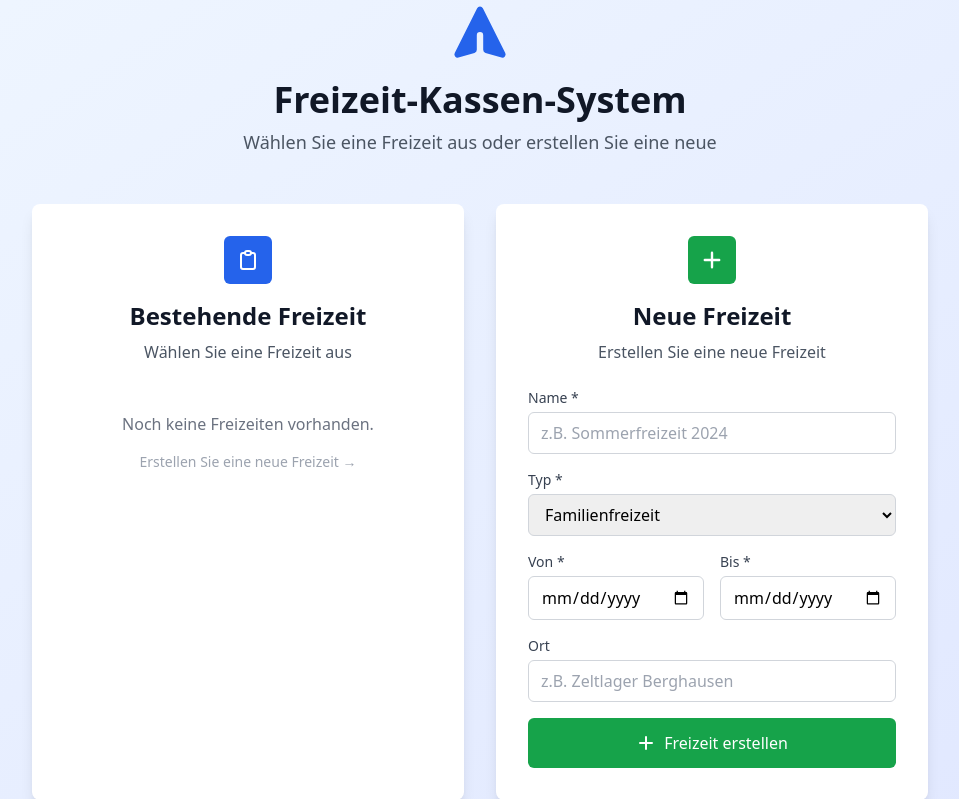
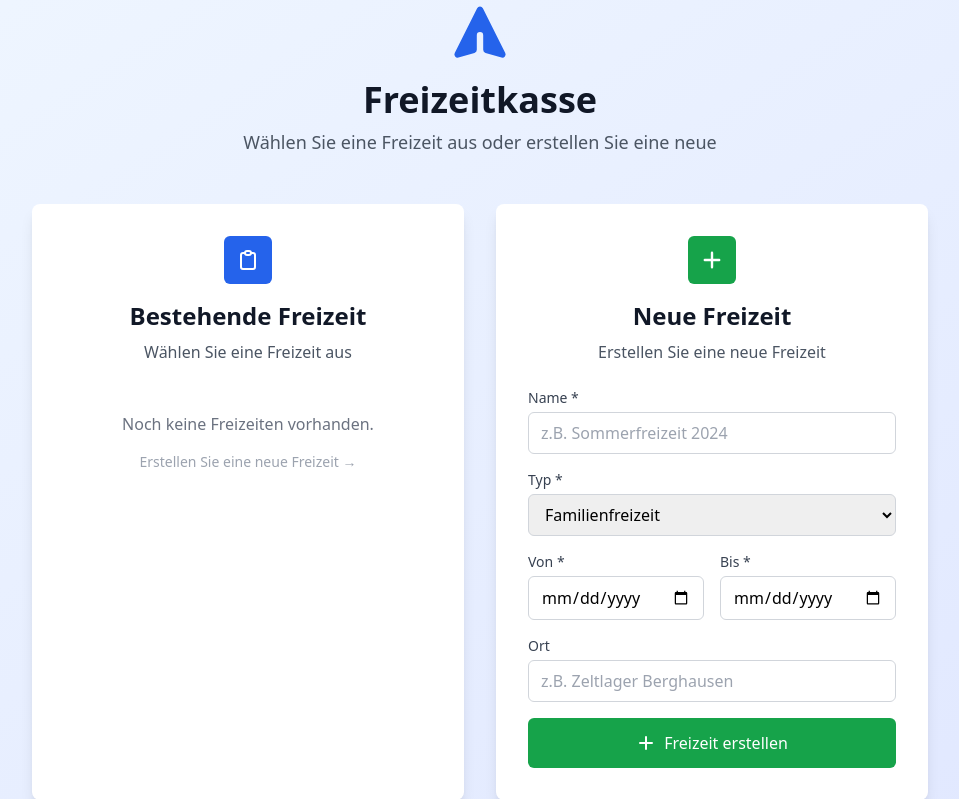
Before and after one commit to ptC7H12/MGBFreizeitplaner, a Python web app: template app/templates/auth/landing.html in a window 1280 px wide. Shown: the top 799 px of the page, without its empty margins (160-1119 px from the left). Run offline with Jinja, Linux system fonts and the light colour scheme; the template is opened without the code that fills it, so the values that code supplies are empty; some libraries are stand-ins or nearby versions.

Commit message:
rename Freizeit-Kassen-System to Freizeitkasse

```diff
--- a/app/models/setting.py
+++ b/app/models/setting.py
@@ -30,7 +30,7 @@ class Setting(Base):
     invoice_footer_text = Column(Text, nullable=True, default="Vielen Dank für Ihre Zahlung!")
 
     # Regelwerk-Einstellungen
-    default_github_repo = Column(String(500), nullable=True, default="https://github.com/ptC7H12/MGBFreizeitplaner/tree/main/rulesets/valid/")
+    default_github_repo = Column(String(500), nullable=True, default="https://raw.githubusercontent.com/ptC7H12/MGBFreizeitplaner/refs/heads/main/rulesets/valid/")
 
     # Timestamps
     created_at = Column(DateTime, default=get_utc_timestamp, nullable=False)
--- a/app/routers/auth.py
+++ b/app/routers/auth.py
@@ -87,7 +87,7 @@ async def _try_import_ruleset_from_github(
         # GitHub Raw URL konstruieren
         # Von: https://github.com/ptC7H12/MGBFreizeitplaner/tree/main/rulesets/valid/
         # Zu: https://raw.githubusercontent.com/ptC7H12/MGBFreizeitplaner/main/rulesets/valid/Familienfreizeiten_2024.yaml
-        raw_url = base_url.replace("github.com", "raw.githubusercontent.com").replace("/tree/", "/") + filename
+        raw_url = base_url.replace("github.com", "raw.githubusercontent.com").replace("/tree/", "/refs/heads") + filename
 
         logger.info(f"Attempting to import ruleset from: {raw_url}")
 
--- a/app/templates/auth/landing.html
+++ b/app/templates/auth/landing.html
@@ -3,7 +3,7 @@
 <head>
     <meta charset="UTF-8">
     <meta name="viewport" content="width=device-width, initial-scale=1.0">
-    <title>Willkommen - Freizeit-Kassen-System</title>
+    <title>Willkommen - Freizeitkasse</title>
     <script src="https://cdn.tailwindcss.com"></script>
 </head>
 <body class="bg-gradient-to-br from-blue-50 to-indigo-100 min-h-screen flex items-center justify-center">
@@ -15,7 +15,7 @@
                     <path d="M10.894 2.553a1 1 0 00-1.788 0l-7 14a1 1 0 001.169 1.409l5-1.429A1 1 0 009 15.571V11a1 1 0 112 0v4.571a1 1 0 00.725.962l5 1.428a1 1 0 001.17-1.408l-7-14z"/>
                 </svg>
             </div>
-            <h1 class="text-4xl font-bold text-gray-900 mb-2">Freizeit-Kassen-System</h1>
+            <h1 class="text-4xl font-bold text-gray-900 mb-2">Freizeitkasse</h1>
             <p class="text-lg text-gray-600">Wählen Sie eine Freizeit aus oder erstellen Sie eine neue</p>
         </div>
 
--- a/app/templates/base.html
+++ b/app/templates/base.html
@@ -3,7 +3,7 @@
 <head>
     <meta charset="UTF-8">
     <meta name="viewport" content="width=device-width, initial-scale=1.0">
-    <title>{% block title %}{{ title }} - Freizeit-Kassen-System{% endblock %}</title>
+    <title>{% block title %}{{ title }} - Freizeitkasse{% endblock %}</title>
 
     <!-- Tailwind CSS -->
     <script src="https://cdn.tailwindcss.com"></script>
```
Also changed, not shown: 1 other file.
